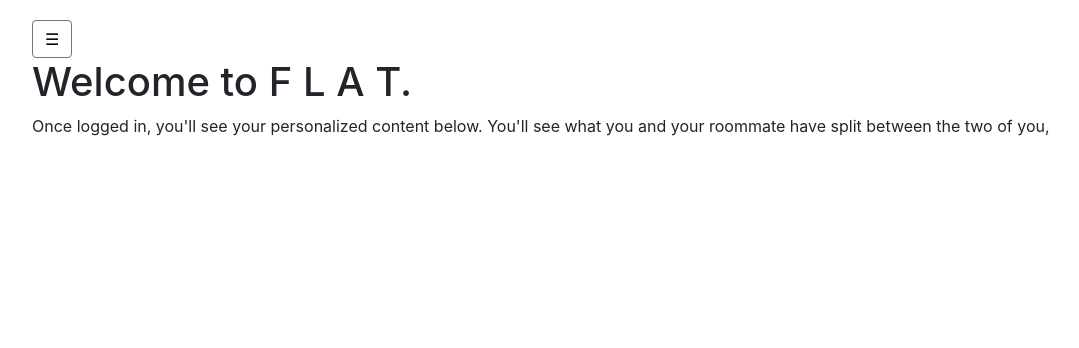
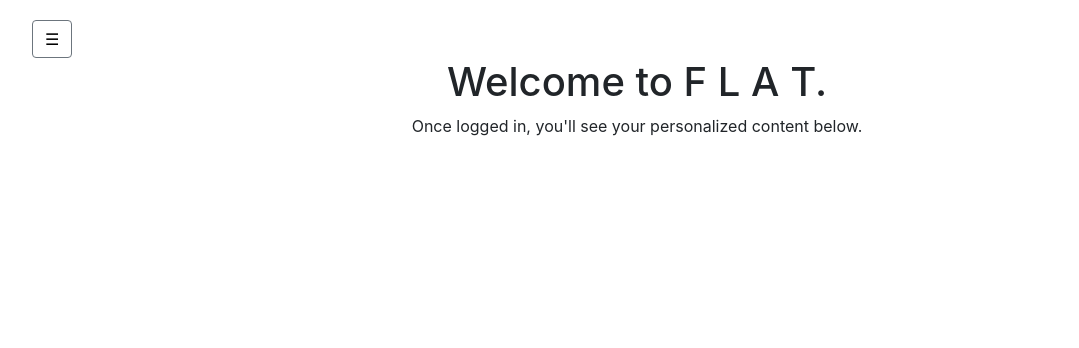
Before and after one commit to flatapplication/flatapplication.github.io, a website: page index.html in a window 1280 px wide. Shown: the whole page, without its empty margins (3-1082 px from the left). Drawn offline with Linux system fonts and the light colour scheme.

Commit message:
centering

```diff
--- a/index.html
+++ b/index.html
@@ -59,8 +59,8 @@
         <div id="page-content-wrapper">
             <div class="container-fluid">
 			    <a href="#menu-toggle" class="btn btn-secondary" id="menu-toggle" style="color:black;">&#9776;</a>
-                <h1>Welcome to F L A T.</h1>
-                <p>Once logged in, you'll see your personalized content below. You'll see what you and your roommate have split between the two of you, </p>
+                <center><h1>Welcome to F L A T.</h1><center>
+                <center><p>Once logged in, you'll see your personalized content below. </p><center>
 
             </div>
         </div>
```
